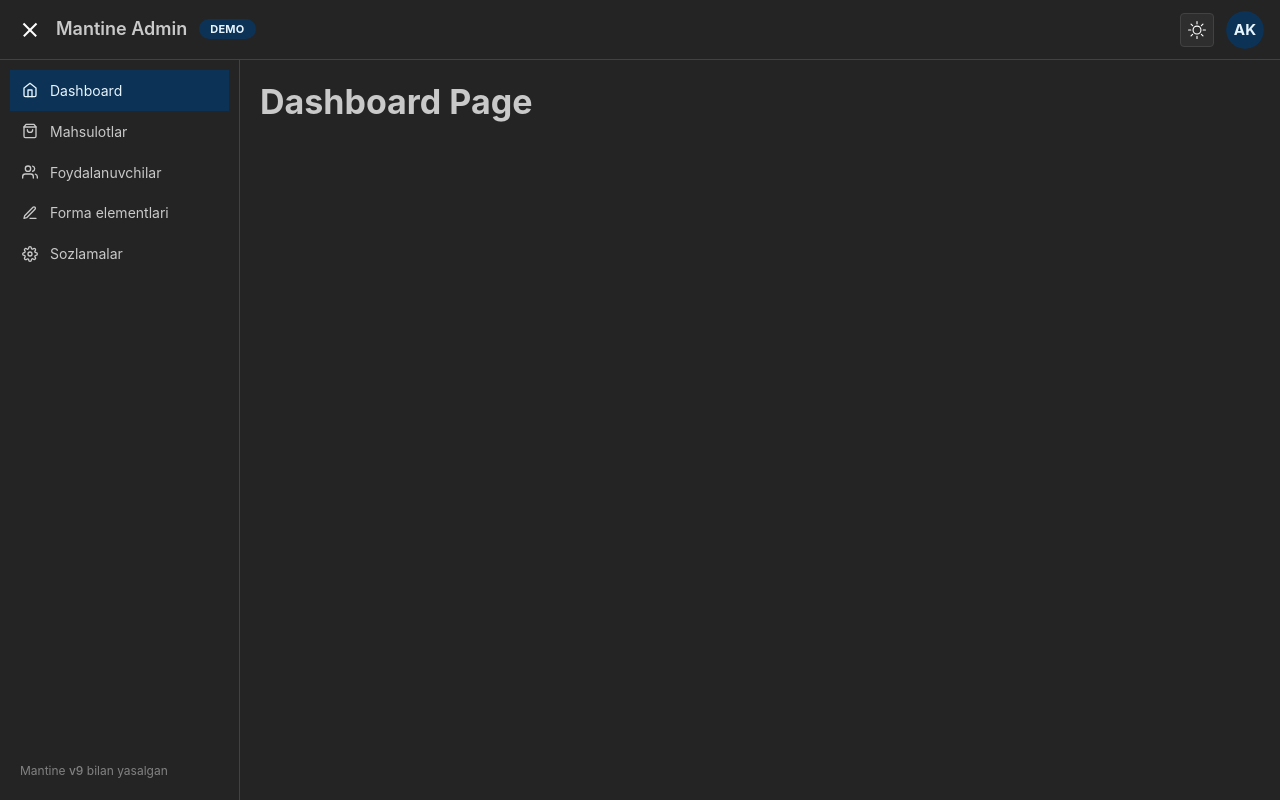
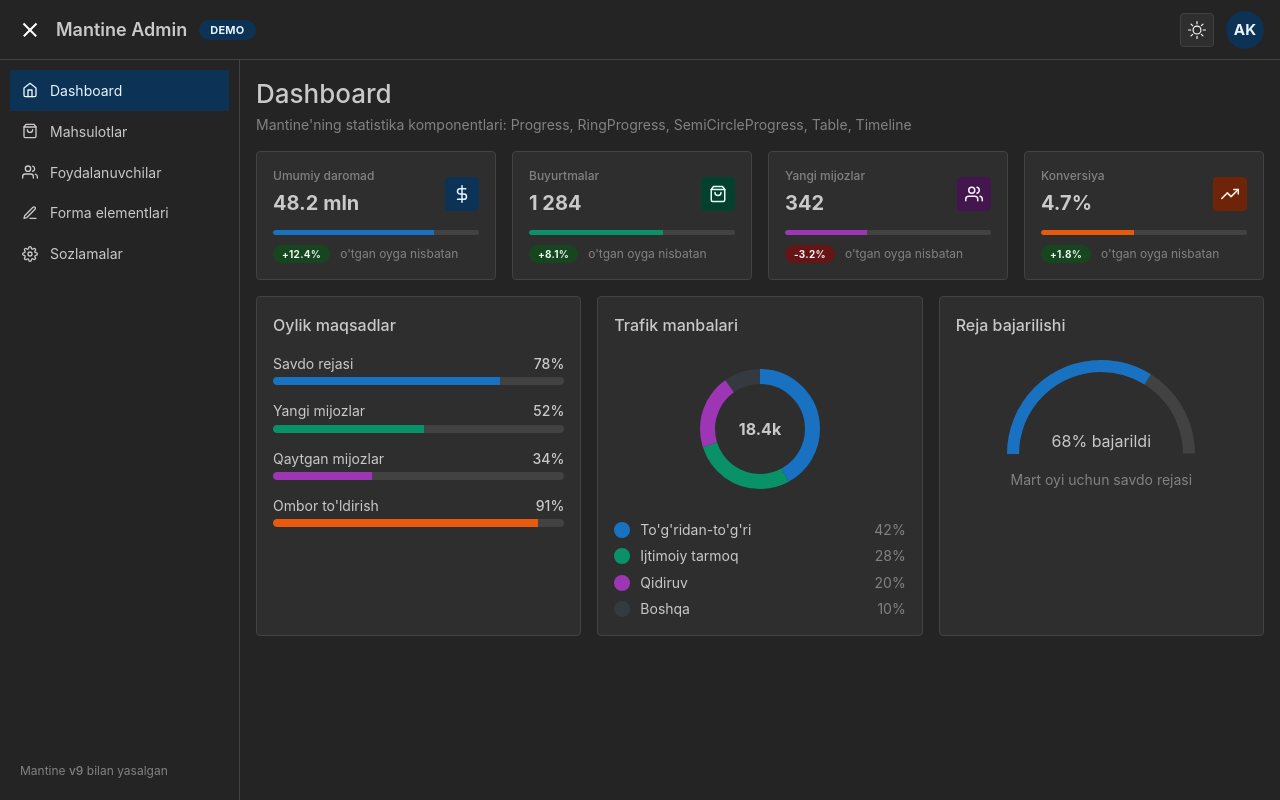
Before and after one commit to Farhad-deve/mantine-admin, a React (Vite) app: page / in a window 1280 px wide. Built offline with nearby package versions, Linux system fonts and the light colour scheme.

Commit message:
Files changed 05.08 17:28

```diff
--- a/src/context/ThemeContext.tsx
+++ /dev/null
@@ -1,4 +0,0 @@
-import { createContext } from "react";
-import type { ContextType } from "../types/types";
-
-export const ThemeContext = createContext<ContextType | null>(null)
--- a/src/layout/MainLayout.tsx
+++ b/src/layout/MainLayout.tsx
@@ -1,37 +1,58 @@
-import { FiEdit3, FiUsers, FiShoppingBag, FiHome, FiLogOut, FiSettings } from "react-icons/fi";
+import {
+  FiEdit3,
+  FiUsers,
+  FiShoppingBag,
+  FiHome,
+  FiLogOut,
+  FiSettings,
+} from "react-icons/fi";
 import { BsSun } from "react-icons/bs";
 import { AiOutlineUser } from "react-icons/ai";
+import { BiMoon } from "react-icons/bi";
 
-import { BiMoon } from "react-icons/bi";
-import { ActionIcon, AppShell, Avatar, Badge, Box, Burger, Button, Center, Group, Loader, Menu, NavLink, Stack, Text, Title, Tooltip, UnstyledButton } from "@mantine/core"
+import {
+  ActionIcon,
+  AppShell,
+  Avatar,
+  Badge,
+  Burger,
+  Center,
+  Group,
+  Menu,
+  NavLink,
+  Stack,
+  Text,
+  Title,
+  Tooltip,
+  UnstyledButton,
+} from "@mantine/core";
 
 import { useDisclosure } from "@mantine/hooks";
 import { Link, Outlet, useLocation } from "react-router-dom";
 import type { navItem } from "../types/types";
-import { Suspense, useContext } from "react";
+import { Suspense } from "react";
 import LoadingPage from "../pages/LoadingPage";
-import { ThemeContext } from "../context/ThemeContext";
-
+import { useMantineColorScheme } from "@mantine/core";
 
 const MainLayout = () => {
   const [mobileOpened, { toggle: toggleMobile }] = useDisclosure();
   const [desktopOpened, { toggle: toggleDesktop }] = useDisclosure(true);
   const location = useLocation();
 
-  const navData : navItem[] = [
-    { id: 1, title: "Dashboard", path: "/", icon: FiHome},
-    { id: 2, title: "Mahsulotlar", path: "/products", icon: FiShoppingBag},
-    { id: 3, title: "Foydalanuvchilar", path: "/users", icon: FiUsers},
-    { id: 4, title: "Forma elementlari", path: "/forms", icon: FiEdit3},
-    { id: 5, title: "Sozlamalar", path: "/settings", icon: FiSettings},
-  ]
+  const navData: navItem[] = [
+    { id: 1, title: "Dashboard", path: "/", icon: FiHome },
+    { id: 2, title: "Mahsulotlar", path: "/products", icon: FiShoppingBag },
+    { id: 3, title: "Foydalanuvchilar", path: "/users", icon: FiUsers },
+    { id: 4, title: "Forma elementlari", path: "/forms", icon: FiEdit3 },
+    { id: 5, title: "Sozlamalar", path: "/settings", icon: FiSettings },
+  ];
 
-  const { colorScheme, toggleColorScheme } = useContext(ThemeContext)!;
+  const { colorScheme, toggleColorScheme } = useMantineColorScheme();
 
   return (
     <>
       <AppShell
-          padding={"lg"}
+        padding={"md"}
         header={{ height: 60 }}
         navbar={{
           width: 240,
@@ -39,41 +60,55 @@ const MainLayout = () => {
           collapsed: { mobile: !mobileOpened, desktop: !desktopOpened },
         }}
       >
-
         <AppShell.Header px={"md"}>
           <Group justify="space-between" h={"100%"}>
             <Group gap={"sm"}>
-                <Burger opened={mobileOpened} onClick={toggleMobile} hiddenFrom="sm" size="sm" />
-                <Burger opened={desktopOpened} onClick={toggleDesktop} visibleFrom="sm" size="sm" />
-                <Text size="lg" fw={600}>Mantine Admin</Text>
+              <Burger
+                opened={mobileOpened}
+                onClick={toggleMobile}
+                hiddenFrom="sm"
+                size="sm"
+              />
+              <Burger
+                opened={desktopOpened}
+                onClick={toggleDesktop}
+                visibleFrom="sm"
+                size="sm"
+              />
+              <Title size="lg" fw={600}>Mantine Admin</Title>
               <Badge variant="light" visibleFrom="xs">DEMO</Badge>
             </Group>
 
             <Group gap={"sm"}>
-                <Tooltip label={`Toggle theme`}>
-                  <ActionIcon variant="default" p={"md"}>
+              <Tooltip label={`${colorScheme === "dark" ? "Yorug' rejim" : "Qorong'u rejim"}`}>
+                <ActionIcon
+                  onClick={() => toggleColorScheme()}
+                  variant="default"
+                  p={"md"}
+                >
                   <Center>
-                      <BsSun size={18} />
-                      {/* <BiMoon size={18} /> */}
+                    {colorScheme === "dark" ? <BsSun size={18} /> : <BiMoon size={18} />}
                   </Center>
                 </ActionIcon>
               </Tooltip>
 
-                <Menu width={170}>
+              <Menu width={180} shadow="md" position="bottom-end">
                 <Menu.Target>
                   <UnstyledButton>
-                      <Avatar  color="blue">AK</Avatar>
+                    <Avatar color="blue">AK</Avatar>
                   </UnstyledButton>
                 </Menu.Target>
 
                 <Menu.Dropdown>
                   <Menu.Label>Aziza Karimova</Menu.Label>
                   <Menu.Item leftSection={<AiOutlineUser />}>Profil</Menu.Item>
-                    <Menu.Item leftSection={<FiSettings />}>Sozlamalar</Menu.Item>
+                  <Menu.Item component={Link} to={"/settings"} leftSection={<FiSettings />}>Sozlamalar</Menu.Item>
 
                   <Menu.Divider />
 
-                    <Menu.Item color="red" leftSection={<FiLogOut />}>Chiqish</Menu.Item>
+                  <Menu.Item color="red" leftSection={<FiLogOut />}>
+                    Chiqish
+                  </Menu.Item>
                 </Menu.Dropdown>
               </Menu>
             </Group>
@@ -83,12 +118,15 @@ const MainLayout = () => {
         <AppShell.Navbar p={"xs"}>
           <Stack justify="space-between" h={"100%"}>
             <AppShell.Section>
-                {navData.map(item => (
+              {navData.map((item) => (
                 <NavLink
                   key={item.id}
-                  component={Link} to={item.path}
-                  active = {location.pathname === item.path}
-                  label={item.title} leftSection={<item.icon />} />
+                  component={Link}
+                  to={item.path}
+                  active={location.pathname === item.path}
+                  label={item.title}
+                  leftSection={<item.icon />}
+                />
               ))}
             </AppShell.Section>
 
@@ -103,10 +141,9 @@ const MainLayout = () => {
             <Outlet />
           </Suspense>
         </AppShell.Main>
-
       </AppShell>
     </>
-  )
-}
+  );
+};
 
-export default MainLayout
+export default MainLayout;
--- a/src/pages/Dashboard.tsx
+++ b/src/pages/Dashboard.tsx
@@ -1,10 +1,136 @@
-import { Title } from "@mantine/core"
+import { FiTrendingUp } from "react-icons/fi";
+import { FiDollarSign, FiShoppingBag, FiUsers } from "react-icons/fi";
+import { Badge, Box, Card, Center, Grid, Group, Progress, RingProgress, SemiCircleProgress, SimpleGrid, Stack, Text, ThemeIcon, Title } from "@mantine/core"
 
 
 const Dashboard = () => {
+
+  const kpiCardsData = [
+    { id: 1, title: "Umumiy daromad", value: "48.2 mln", progressValue: 78, change: "+12.4%", isPositiveChange: true, icon: FiDollarSign, color: "blue" },
+    { id: 2, title: "Buyurtmalar", value: "1 284", progressValue: 65, change: "+8.1%", isPositiveChange: true, icon: FiShoppingBag, color: "teal" },
+    { id: 3, title: "Yangi mijozlar", value: "342", progressValue: 40, change: "-3.2%", isPositiveChange: false, icon: FiUsers, color: "grape" },
+    { id: 4, title: "Konversiya", value: "4.7%", progressValue: 45, change: "+1.8%", isPositiveChange: true, icon: FiTrendingUp, color: "orange" },
+  ];
+
+  const MonthlyGoals = [
+    { label: "Savdo rejasi", value: 78, color: "blue" },
+    { label: "Yangi mijozlar", value: 52, color: "teal" },
+    { label: "Qaytgan mijozlar", value: 34, color: "grape" },
+    { label: "Ombor to'ldirish", value: 91, color: "orange" },
+  ];
+
+  const trafficSources = [
+    { label: "To'g'ridan-to'g'ri", value: 42, color: "blue" },
+    { label: "Ijtimoiy tarmoq", value: 28, color: "teal" },
+    { label: "Qidiruv", value: 20, color: "grape" },
+    { label: "Boshqa", value: 10, color: "gray" },
+  ];
+
   return (
     <>
-        <Title>Dashboard Page</Title>
+    <Stack>
+      <Stack gap={"4px"}>
+        <Title fw={500} order={2}>Dashboard</Title>
+        <Text c={"dimmed"} size="sm">Mantine'ning statistika komponentlari: Progress, RingProgress, SemiCircleProgress, Table, Timeline</Text>
+      </Stack>
+
+      <SimpleGrid cols={{ base: 1, xs: 2, lg: 4 }}>
+        {kpiCardsData.map((kpiCard) => (
+          <Card key={kpiCard.id} withBorder>
+            <Stack gap={"xs"}>
+              <Group justify="space-between">
+                  <Stack gap={"2px"}>
+                    <Text c={"dimmed"} fw={500} size="xs">{kpiCard.title}</Text>
+                    <Text size="xl" fw={"bold"}>{kpiCard.value}</Text>
+                  </Stack>
+                  <ThemeIcon variant="light" color={kpiCard.color} size={"lg"}>{<kpiCard.icon size={18} />}</ThemeIcon>
+              </Group>
+
+              <Progress value={kpiCard.progressValue} color={kpiCard.color} h={5} />
+
+              <Group gap={"xs"}>
+                <Badge size="sm" variant="light" color={kpiCard.isPositiveChange ? "green" : "red"}>
+                  {kpiCard.change}
+                </Badge>
+                <Text c={"dimmed"} size="xs">o'tgan oyga nisbatan</Text>
+              </Group>
+            </Stack>
+          </Card>
+        ))}
+      </SimpleGrid>
+
+      <Grid align="stretch">
+        <Grid.Col span={{ base: 12, lg: 4}}>
+          <Card h={"100%"} withBorder>
+            <Stack>
+              <Text fw={500}>Oylik maqsadlar</Text>
+              {MonthlyGoals.map((goal) => (
+                <Stack gap={"3px"}>
+                  <Group justify="space-between">
+                    <Text size="sm">{goal.label}</Text>
+                    <Text fw={500} size="sm">{goal.value}%</Text>
+                  </Group>
+                  <Progress value={goal.value} color={goal.color} />
+                </Stack>
+              ))}
+            </Stack>
+          </Card>
+        </Grid.Col>
+
+        <Grid.Col span={{ base: 12, lg: 4}}>
+          <Card h={"100%"} withBorder>
+            <Stack>
+              <Text fw={500}>Trafik manbalari</Text>
+              <Center>
+                <RingProgress size={150}
+                  thickness={15}
+                  label={
+                    <Text fw={700} ta={"center"}>18.4k</Text>
+                  }
+                    sections={
+                      trafficSources.map((source) => ({
+                        value: source.value,
+                        color: source.color,
+                        tooltip: `${source.label}: ${source.value}%`,
+                      }))
+                    }
+                  />
+              </Center>
+              <Stack gap={"6px"}>
+                  {trafficSources.map((source) => (
+                    <Group justify="space-between">
+                      <Group gap={"xs"}>
+                        <Badge color={source.color} size="xs" circle></Badge>
+                        <Text size="sm">{source.label}</Text>
+                      </Group>
+
+                      <Text c={"dimmed"} size="sm">{source.value}%</Text>
+                    </Group>
+                  ))}
+              </Stack>
+            </Stack>
+          </Card>
+        </Grid.Col>
+
+        <Grid.Col span={{ base: 12, lg: 4}}>
+          <Card h={"100%"} withBorder>
+            <Stack>
+              <Text fw={500}>Reja bajarilishi</Text>
+
+              <Center>
+                <SemiCircleProgress
+                  size={200}
+                  label="68% bajarildi"
+                  value={68}
+                />
+              </Center>
+              <Text ta={"center"} size="sm" c={"dimmed"}>Mart oyi uchun savdo rejasi</Text>
+            </Stack>
+          </Card>
+        </Grid.Col>
+      </Grid>
+
+    </Stack>
     </>
   )
 }
--- a/src/pages/LoadingPage.tsx
+++ b/src/pages/LoadingPage.tsx
@@ -1,5 +1,4 @@
 import { Center, Group, Loader, Text } from "@mantine/core"
-
 
 const LoadingPage = () => {
   return (
```
Also changed, not shown: src/context/ThemeProvider.tsx (deleted, +0 -30 lines), src/main.tsx (+4 -3 lines), src/types/types.ts (+0 -7 lines). Lines whose indentation alone changed are shown as unchanged.
